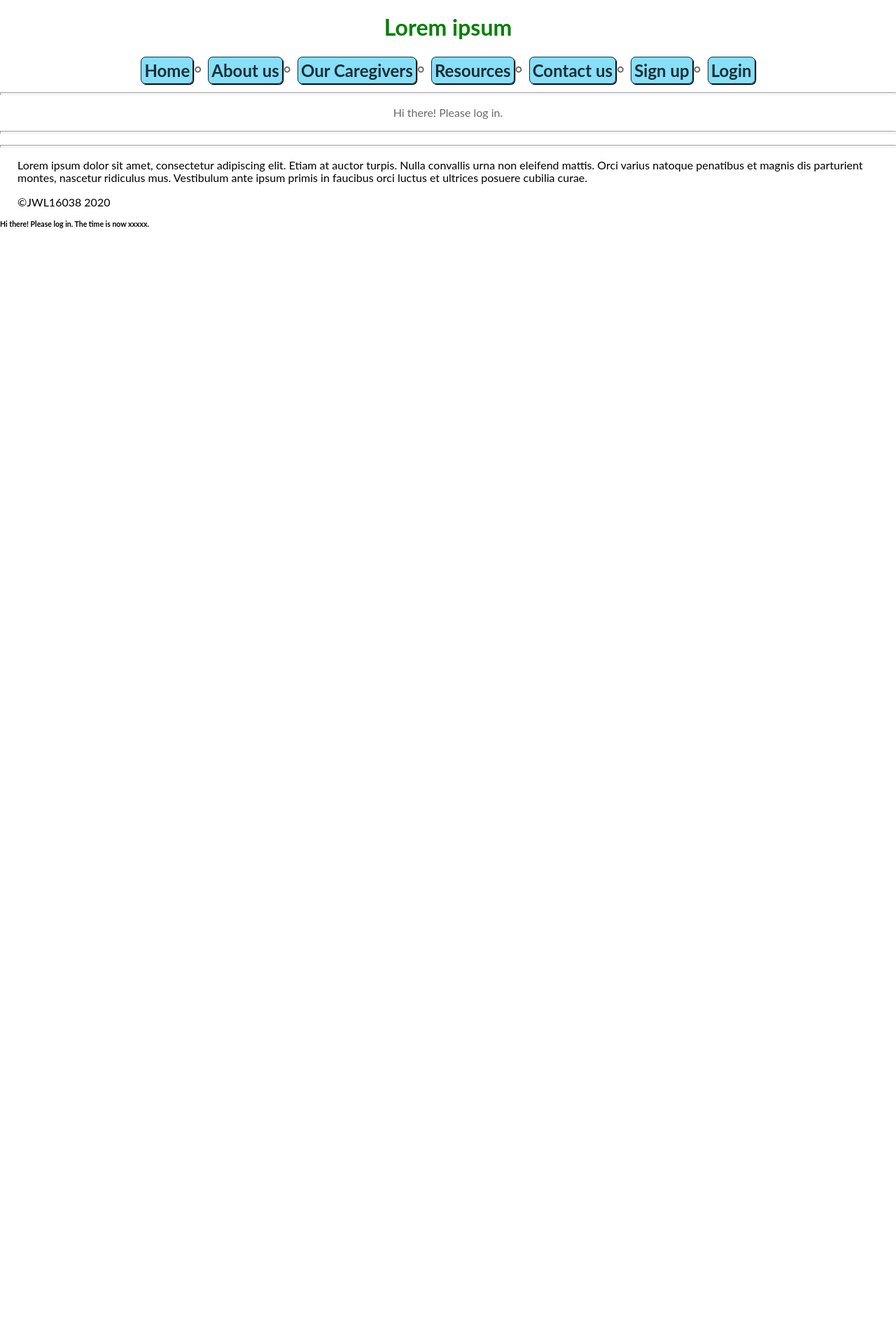
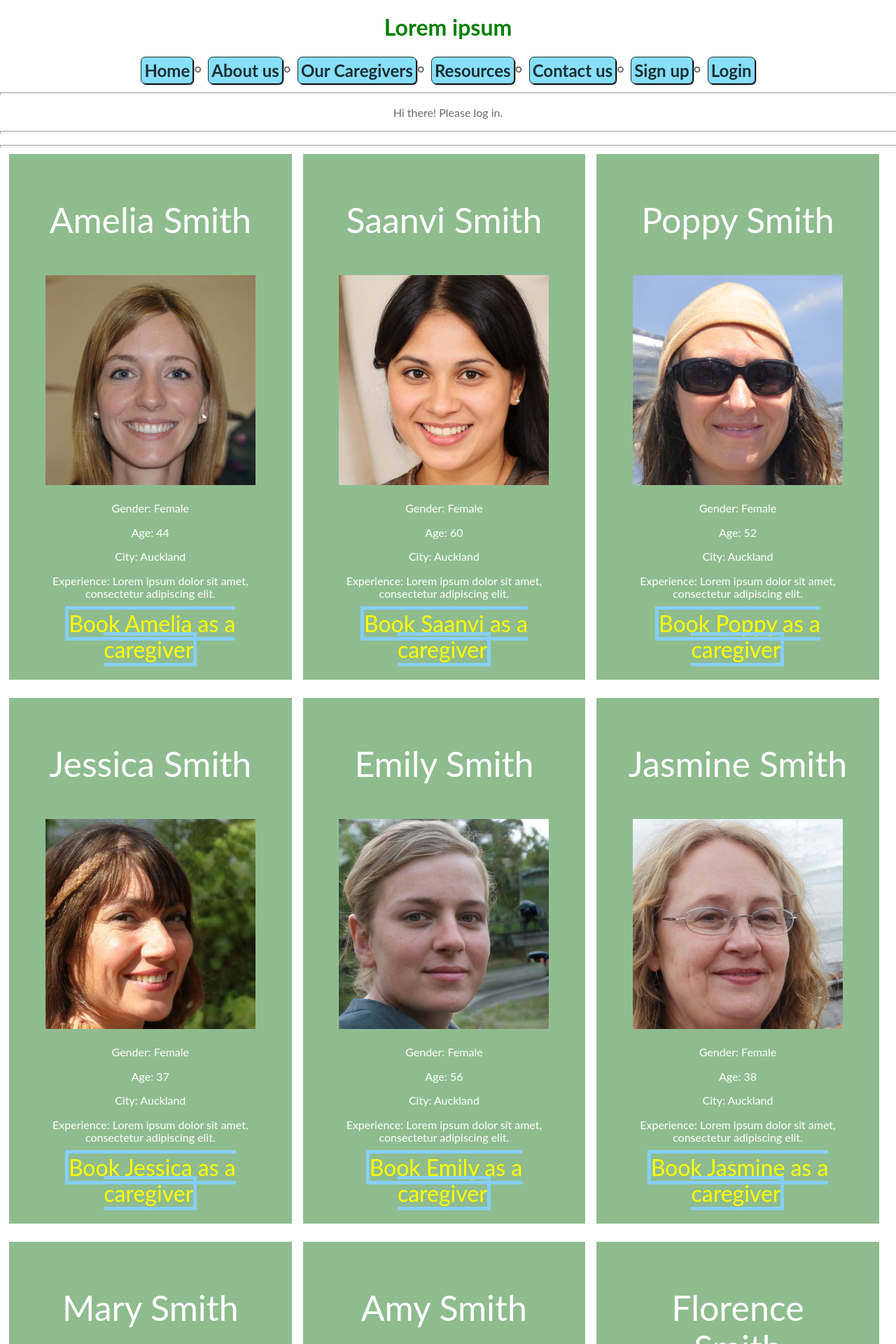
Before and after one commit to JWL16038/Autism-website-assessment-JWL16038, a Flask app: page /caregivers in a window 1280 px wide. Shown: the top 1920 px of the page at 70% size. Before the commit the page ends 326 px from the top, so only its background shows below. Run offline with Flask 2, Linux system fonts and the light colour scheme; data comes from the database, SQL or seed files in the repository; data that the repository does not hold is empty; some libraries are stand-ins or nearby versions.

Commit message:
Sprint number 3 completed

```diff
--- a/app.py
+++ b/app.py
@@ -51,7 +51,7 @@
 @app.route('/caregivers')
 def render_caregiverspage():
     con = create_connection(DB_NAME)
-    query = "SELECT SortID,Name,Image,Age,City,Description,Experience from caregivers_page"
+    query = "SELECT * from caregivers_page"
     cur = con.cursor()
     cur.execute(query)
     caregivers_list = cur.fetchall()
@@ -78,25 +78,27 @@
         return render_template('caregivers_add.html', logged_in=is_logged_in(), error=error, session=session)
 
     if request.method == 'POST':
-        description = request.form.get('description').strip()
         experience = request.form.get('experience').strip()
         city = request.form.get('city')
         profileImage = request.form.get('ProfileImage')
         fname = session['firstname']
         lname = session['lastname']
+        gender = session['gender']
         age = session['age']
         userID = session['userID']
 
-        desc_count = word_count(description)
+        extension = profileImage.split(".")
+
+        if extension != "png" or extension != "jpg":
+            error = "File must be a png or jpg image"
+
         exp_count = word_count(experience)
 
-        if desc_count <= 20:
-            error = "length for description too short"
-        elif exp_count <= 20:
+        if exp_count <= 20:
             error = "length for experience too short"
 
         con = create_connection(DB_NAME)
-        query = "INSERT INTO caregivers_page(SortID,AccountID,FirstName,LastName,Image,Age,City,Description,Experience) VALUES(NULL,?,?,?,?,?,?,?,?)"
+        query = "INSERT INTO caregivers_page(SortID,AccountID,FirstName,LastName,Gender,Image,Age,City,Experience) VALUES(NULL,?,?,?,?,?,?,?,?)"
         cur = con.cursor()
 
         if error:
@@ -104,18 +106,24 @@
             con.close()
             sendError(error)
         else:
-            cur.execute(query,(userID,fname,lname,profileImage,age,city,description,experience))
+            cur.execute(query,(userID,fname,lname,gender,profileImage,age,city,experience))
             print("no error")
             con.commit()
             con.close()
             return redirect('/')
+
     return render_template('caregivers_add.html', logged_in=is_logged_in(), error=error, session=session)
+
+@app.route('/caregivers/book/')
+def bookCaregiver():
+    return "test"
+
 
 @app.route('/caregivers/book/<caregiverID>')
 def addCaregiver(caregiverID):
-    print('Caregivers ID: {}'.format(caregiverID))
+    print('Caregivers ID: {}'.format(caregiverID) )
 
-    return redirect(request.referrer)
+    return redirect('/caregivers/book/')
 
 
 
@@ -145,6 +153,7 @@
         lname = request.form.get('lname').strip().title()
         email = request.form.get('email').strip().lower()
         age = request.form.get('age')
+        gender = request.form.get('gender')
         countryorigin = request.form.get('country')
         ethnicity = request.form.get('ethnicity')
         password = request.form.get('password')
@@ -156,12 +165,12 @@
         hashed_password = bcrypt.generate_password_hash(password)
 
         con = create_connection(DB_NAME)
-        query = "INSERT INTO caregiverAccounts(SortID,Firstname,Lastname,email,Age,CountryOrigin,Ethnicity,password) VALUES(NULL,?,?,?,?)"
+        query = "INSERT INTO caregiverAccounts(SortID,Firstname,Lastname,Email,Gender,Age,CountryOrigin,Ethnicity,password) VALUES(NULL,?,?,?,?,?,?,?,?)"
         cur = con.cursor()
 
         try:
             if bcrypt.check_password_hash(hashed_password, password2):
-                cur.execute(query, (fname, lname, email,age,countryorigin,ethnicity, hashed_password))
+                cur.execute(query, (fname,lname,email,gender,age,countryorigin,ethnicity,hashed_password))
                 print("Passwords match")
             else:
                 error = "Passwords don't match"
@@ -208,7 +217,7 @@
 
 
         con = create_connection(DB_NAME)
-        query = "SELECT SortID,Firstname,Lastname,Age,password FROM caregiverAccounts WHERE email = ?"
+        query = "SELECT SortID,Firstname,Lastname,Gender,Age,password FROM caregiverAccounts WHERE email = ?"
         cur = con.cursor()
         cur.execute(query,(email,))
         user_data = cur.fetchall()
@@ -218,8 +227,9 @@
             userID = user_data[0][0]
             firstname = user_data[0][1]
             lastname = user_data[0][2]
-            age = user_data[0][3]
-            hashed_password = user_data[0][4]
+            gender = user_data[0][3]
+            age = user_data[0][4]
+            hashed_password = user_data[0][5]
             if bcrypt.check_password_hash(hashed_password, password):
                 print("Passwords match")
             else:
@@ -236,6 +246,7 @@
             session['userID'] = userID
             session['firstname'] = firstname
             session['lastname'] = lastname
+            session['gender'] = gender
             session['age'] = age
             return redirect('/')
 
--- a/static/default.css
+++ b/static/default.css
@@ -73,7 +73,7 @@
 }
 
 .caregivers_box{
-    background-color: steelblue;
+    background-color: darkseagreen;
     width:32%;
     text-align: center;
     color: white;
@@ -84,8 +84,10 @@
     margin-left:10px;
     float: left;
 }
-.caregivers_box_name h3{
-    font-size: 40px;
+.caregivers_box_name p{
+    font-size: 50px;
+    color: white;
+
 }
 
 .caregivers_box_image{
@@ -100,6 +102,7 @@
 
 .caregivers_box_desc{
     padding: 0.5rem;
+    color: white;
 }
 .caregivers_box_desc a{
     font-size: xx-large;
--- a/templates/caregivers.html
+++ b/templates/caregivers.html
@@ -5,28 +5,24 @@
     <h1 style="text-align:center">Lorem ipsum </h1>
 {% endblock %}
 
-{% block footer %}
-    <h3>Hi there! Please log in. The time is now xxxxx.</h3>
-{% endblock %}
-
 {% block main %}
     <div class="caregivers">
          {% for caregivers in caregivers_list %}
          <div class="caregivers_box">
              <div class="caregivers_box_name">
-                <h3>{{caregivers[1]}}</h3>
+                <p>{{caregivers[2] + " " + caregivers[3] }}</p>
              </div>
 
             <div class="caregivers_box_image">
-                <img src="static/caregivers/images/{{ caregivers[2] }}.jpg">
+                <img src="static/caregivers/images/{{ caregivers[5] }}.jpg" alt="{{ caregivers[2] + caregivers[3] }}">
              </div>
 
             <div class="caregivers_box_desc">
-                <h3>Age: {{caregivers[3]}}</h3>
-                <h3>City: {{caregivers[4]}}</h3>
-                <h3>Description: {{caregivers[5]}}</h3>
-                <h3>Experience: {{caregivers[6]}}</h3>
-                <a href="caregivers/book/{{ caregivers[0] }}">Book {{ caregivers[1]}} as a caregiver</a>
+                <p>Gender: {{caregivers[4]}}</p>
+                <p>Age: {{caregivers[6]}}</p>
+                <p>City: {{caregivers[7]}}</p>
+                <p>Experience: {{caregivers[8]}}</p>
+                <a href="caregivers/book/{{ caregivers[0] }}">Book {{ caregivers[2]}} as a caregiver</a>
              </div>
 
          </div>
```
Also changed, not shown: templates/caregivers_add.html (+0 -7 lines), templates/signup_caregiver.html (+12 -0 lines), SQLiteDB.db.
